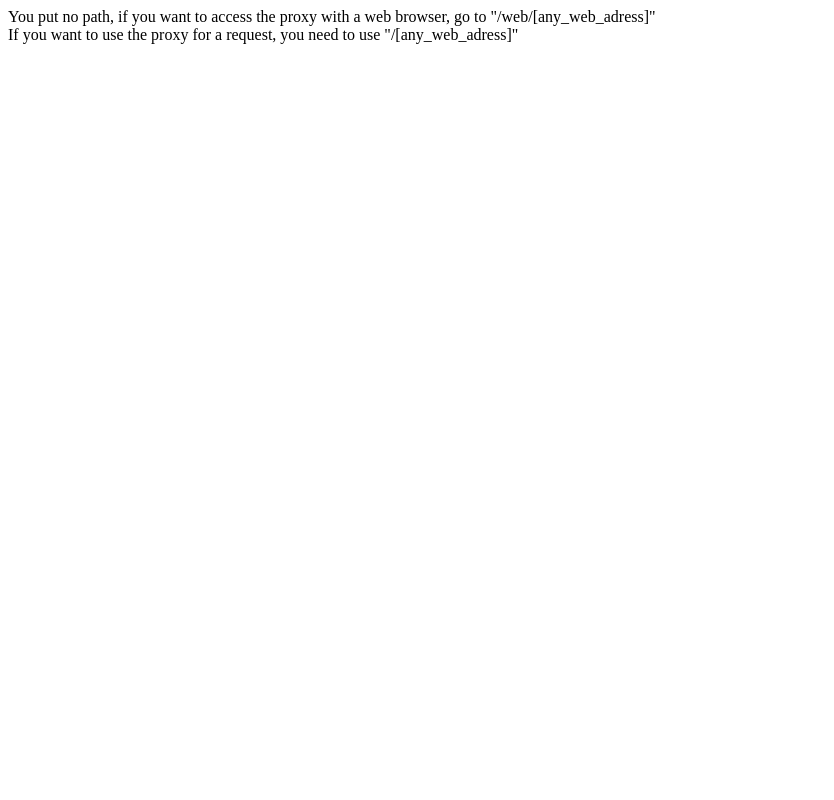
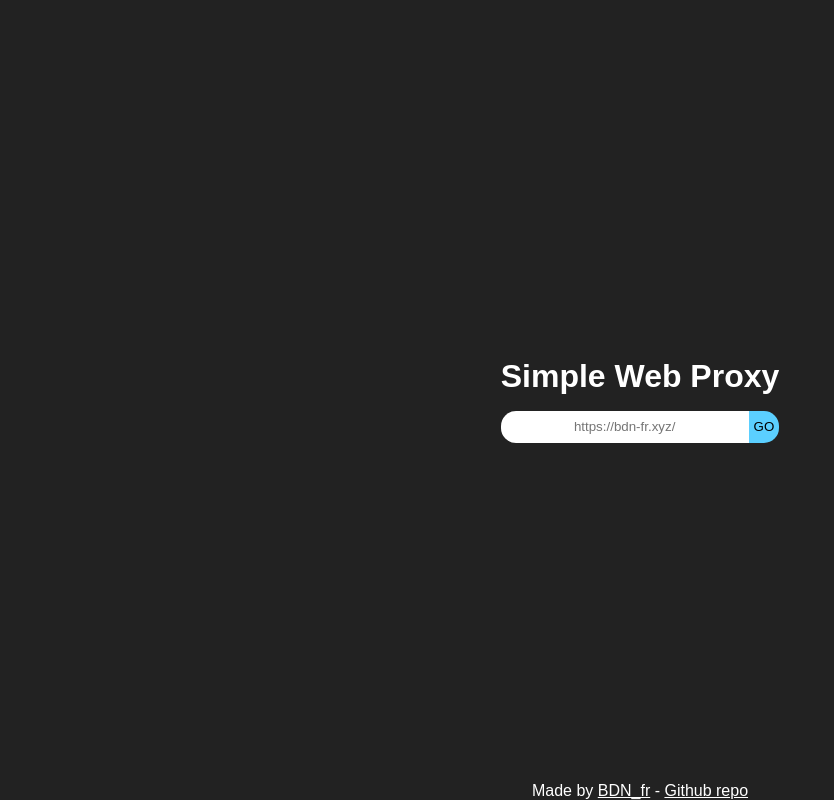
Before and after one commit to BDN-fr/simple-web-proxy, a Flask app: page / in a window 1280 px wide. Shown: the whole page, without its empty margins (0-834 px from the left). Run offline with Flask 3, Linux system fonts and the light colour scheme.

Commit message:
Update html page

```diff
--- a/templates/nopath.html
+++ b/templates/nopath.html
@@ -1,2 +1,129 @@
-You put no path, if you want to access the proxy with a web browser, go to "/web/[any_web_adress]" <br/>
-If you want to use the proxy for a request, you need to use "/[any_web_adress]"
+<!DOCTYPE html>
+<html lang="en">
+<head>
+    <meta charset="UTF-8">
+    <meta name="viewport" content="width=device-width, initial-scale=1.0">
+    <title>Simple Web Proxy</title>
+</head>
+<body>
+    <style>
+        :root {
+            --foreground: white;
+            --background: #222;
+            --color: #5BCFFF;
+        }
+
+        * {
+            box-sizing: border-box;
+            padding: 0;
+            margin: 0;
+            text-align: center;
+        }
+
+        body {
+            display: flex;
+            align-items: center;
+            justify-content: center;
+            font-family: Arial, Helvetica, sans-serif;
+            color: var(--foreground);
+            background: var(--background);
+            height: 100vh;
+            width: 100vw;
+        }
+
+        input {
+            height: 2rem;
+            border: none;
+            border-radius: 15px;
+            padding: 5px;
+        }
+
+        button {
+            background-color: var(--color);
+            border: none;
+            height: 2rem;
+            border-radius: 15px;
+            padding: 5px;
+        }
+
+        h1 {
+            margin-bottom: 1rem;
+        }
+
+        nav {
+            position: absolute;
+            bottom: 0px;
+        }
+
+        a {
+            color: var(--foreground);
+            transition: all 0.2s linear;
+        }
+        a:hover {
+            color: var(--color);
+        }
+
+        #url-form {
+            width: 100%;
+            display: flex;
+        }
+
+        #url-input {
+            max-width: 100%;
+            border-top-right-radius: 0;
+            border-bottom-right-radius: 0;
+            flex-grow: 1;
+        }
+
+        #url-button {
+            border-top-left-radius: 0;
+            border-bottom-left-radius: 0;
+        }
+
+        #error-message {
+            color: red;
+        }
+    </style>
+    <div>
+        <h1>Simple Web Proxy</h1>
+        <form action="" method="dialog" id="url-form">
+            <input type="text" name="url" id="url-input" placeholder="https://bdn-fr.xyz/" required>
+            <button id="url-button" type="submit">GO</button>
+        </form>
+        <p id="error-message"></p>
+    </div>
+    <nav>
+        <span>Made by <a href="https://bdn-fr.xyz">BDN_fr</a> - </span>
+        <a href="https://github.com/BDN-fr/simple-web-proxy">Github repo</a>
+    </nav>
+    <script>
+        const form = document.getElementById('url-form')
+        const errorMessage = document.getElementById('error-message')
+
+        function isValidURL(string) {
+            var res = string.match(/(http(s)?:\/\/.)?[-a-zA-Z0-9@:%._\+~#=]{2,256}\.[a-z]{2,6}\b([-a-zA-Z0-9@:%_\+.~#?&//=]*)/g);
+            return (res !== null)
+        };
+
+        if (!'serviceWorker' in navigator) {
+            form.style.display = 'none'
+            errorMessage.innerText = "Your browser can't run services workers, please update it or use a different one"
+        }
+
+        form.addEventListener('submit', ev => {
+            ev.preventDefault();
+            const input = document.getElementById('url-input')
+            var url = input.value
+
+            if (isValidURL(url)) {
+                if (!url.startsWith("http://") && !url.startsWith("https://")) {
+                    url = "http://" + url;
+                }
+                window.location.pathname = "/web/" + url
+            } else {
+                errorMessage.innerText = "URL is not valid"
+            }
+        })
+    </script>
+</body>
+</html>
--- a/templates/redirect.html
+++ b/templates/redirect.html
@@ -3,7 +3,7 @@
 <head>
     <meta charset="UTF-8">
     <meta name="viewport" content="width=device-width, initial-scale=1.0">
-    <title>Proxy</title>
+    <title>Simple Web Proxy</title>
 </head>
 <body>
     <p>Redirecting...</p>
```
